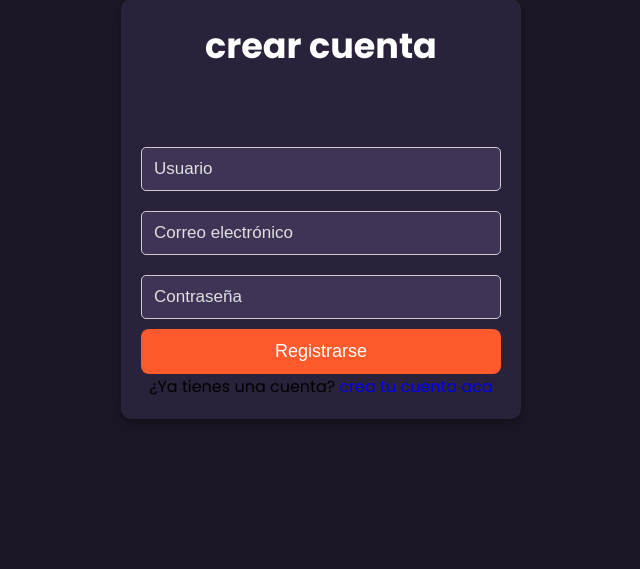
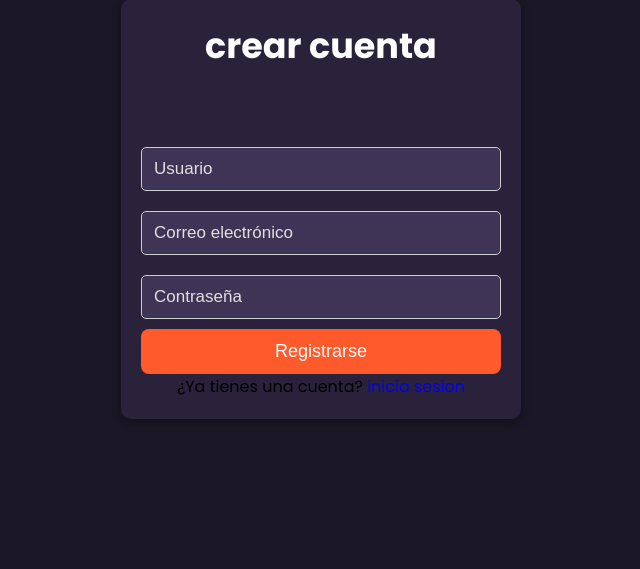
Before and after one commit to magnatelol00/pagina-stick, a PHP site: page /registro.php in a window 1280 px wide. Shown: the part 101-670 px from the top of the page, without its empty margins (319-959 px from the left). Run offline with PHP 8.4, Linux system fonts and the light colour scheme.

Commit message:
conexion

```diff
--- a/pagina/registro.php
+++ b/pagina/registro.php
@@ -15,7 +15,7 @@
             <input type="password" name="clave" placeholder="Contraseña" required>
             <button type="submit">Registrarse</button>
         </form>
-        <p>¿Ya tienes una cuenta? <a href="login.php">crea tu cuenta aca</a></p>
+        <p>¿Ya tienes una cuenta? <a href="login.php">inicia sesion</a></p>
     </div>
 </body>
 </html>
```
